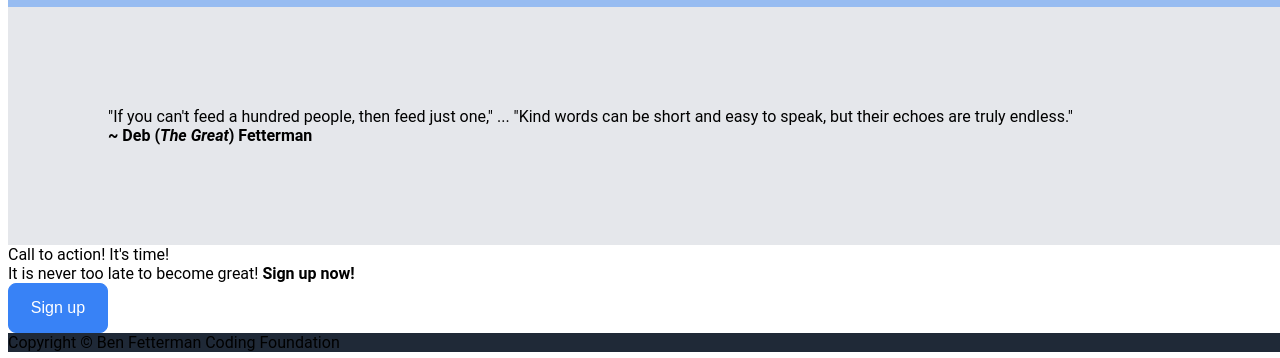
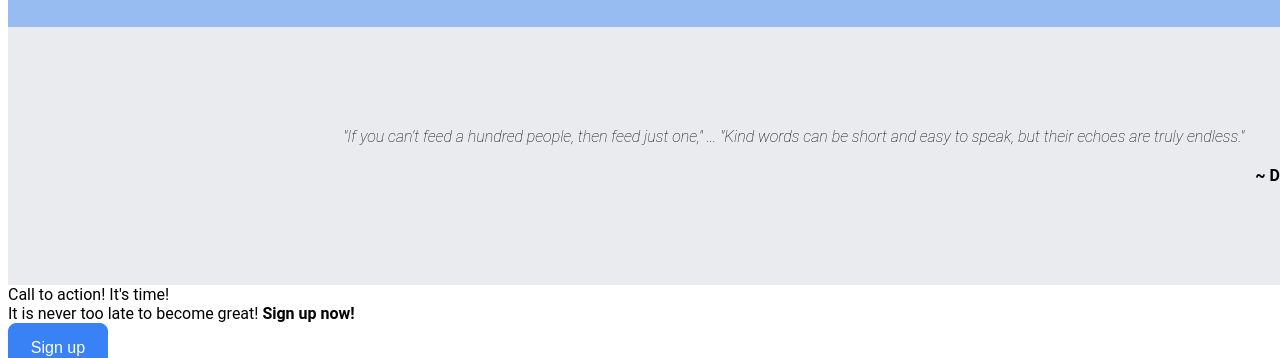
Before and after one commit to bjfett24/landing-page, a plain HTML site: page index.html in a window 1280 px wide. Shown: the part 1116-1474 px from the top of the page. Drawn offline with Linux system fonts and the light colour scheme.

Commit message:
Change font of quote and author in chunk three

```diff
--- a/index.html
+++ b/index.html
@@ -62,7 +62,6 @@
                 <img class = "ill" src = "images/deb+baba.JPG" alt = "intuition">
 
                 <div>Intuition</div>
-
             </div>
             <div class = "bubble d">
                 <img class = "ill" src = "images/deb+fish.jpg" alt = "crushing">
@@ -80,8 +79,9 @@
     <div class = "chunk three">
         <div class = "content">
             <div class = "quote">"If you can't feed a hundred people, then feed just one," ... "Kind words can be short and easy to speak, but their echoes are truly endless."</div>
-            <div class = "author"><strong>~ Deb (<em>The Great</em>) Fetterman</strong></div>
-
+            <div class = "author">
+                <p><strong>~ Deb (<em>The Great</em>) Fetterman</strong></p>
+            </div>
         </div>
 
     </div>
--- a/styles.css
+++ b/styles.css
@@ -129,13 +129,39 @@ button a {
 }
 
 .three {
-    background-color: #E5E7EB ;
+    background-color: #e5e7ebd1 ;
     display: flex;
     flex-direction: column;
-    padding: 100px
+    padding: 100px;
+
 }
 
+.content {
+    display: flex;
+    flex-direction: column;
+    gap: 20px;
+    align-items: right;
 
+}
+
+.quote {
+    font-weight: 200;
+    font-style: italic;
+    text-align: center;
+
+}
+
+.author {
+    display: flex;
+    justify-content: right;
+}
+
+.three p {
+    text-align: right;
+    margin: 0px;
+    margin-right: 20px
+
+}
 
 
 .four {
```
